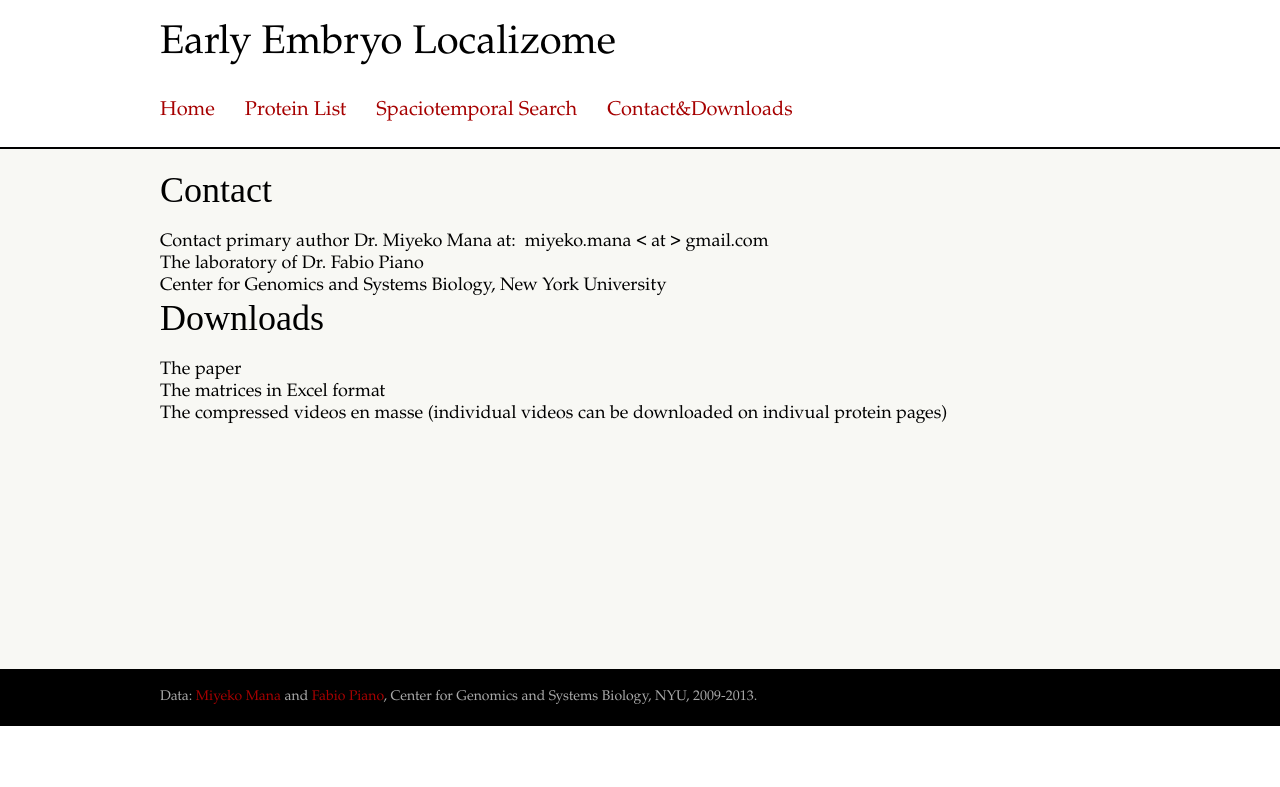
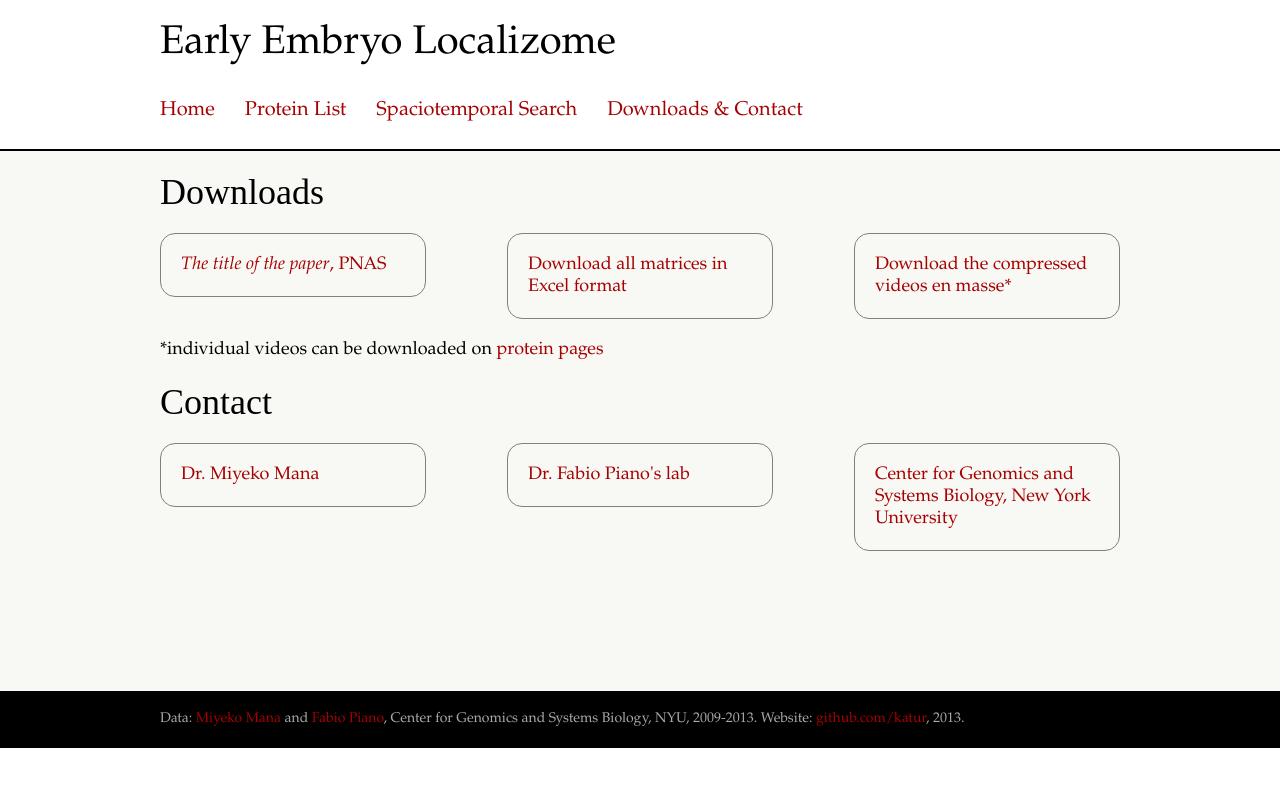
Before and after one commit to katur/localizome, a Django app: template website/templates/contact.html in a window 1280 px wide. Shown: the top 787 px of the page. Run offline with Django 3.2, Linux system fonts and the light colour scheme; the template is opened without the code that fills it, so the values that code supplies are empty; some libraries are stand-ins or nearby versions.

Commit message:
minor style changes

```diff
--- a/website/static/css/style.css
+++ b/website/static/css/style.css
@@ -1,34 +1,3 @@
-/* PAGE LAYOUT */
-html, body {
-	min-width: 100%;
-	margin: 0;
-}
-
-div#wrap_header, div#wrap_content, div#wrap_footer {
-	width: 100%;
-	clear: both;
-	float: left;
-	min-width: 1000px;
-}
-
-div#wrap_header {
-	background: white;
-	border-bottom: 2px solid black;
-}
-
-div#wrap_content {
-	background: #f8f8f4;
-}
-
-div#wrap_footer {
-	background: black;
-}
-
-div#header, div#content, div#footer {
-	width: 960px;
-	margin: 0 auto;
-}
-
 /* GLOBAL STYLES, including linkes, titles, fonts */
 
 /* add to parent elements when their children are floating
@@ -53,7 +22,6 @@ a {
 	text-decoration: none;
 	color: #A60000;
 }
-
 a:hover {
 	color: #FF7373;
 }
@@ -77,6 +45,42 @@ h2 {
 	font-weight: normal;
 	margin: 0;
 	padding-bottom: 20px;
+	clear: both;
+}
+
+/* PAGE LAYOUT */
+html, body {
+	min-width: 100%;
+	margin: 0;
+}
+
+div#wrap_header, div#wrap_content, div#wrap_footer {
+	width: 100%;
+	clear: both;
+	float: left;
+	min-width: 1000px;
+}
+
+div#wrap_header {
+	background: white;
+	border-bottom: 2px solid black;
+	/*-moz-box-shadow: 10px 10px 5px #888;
+	-webkit-box-shadow: 10px 10px 5px #888;
+	box-shadow: 0 10px 5px black;*/
+}
+
+div#wrap_content {
+	background: #f8f8f4;
+	padding-bottom: 20px;
+}
+
+div#wrap_footer {
+	background: black;
+}
+
+div#header, div#content, div#footer {
+	width: 960px;
+	margin: 0 auto;
 }
 
 /* HEADER, including MENU */
@@ -93,17 +97,14 @@ div#menu {
 div#menu a {
 	color: #A60000;
 	font-size: 20px;
-	/*font-variant: small-caps;
-	letter-spacing: 1px;*/
 	margin-right: 30px;
 	padding-bottom: 5px;
 	float: left;
+	border-bottom: 2px solid white; /* for spacing when none active */
 }
-
 div#menu a.active, div#menu a:hover {
 	border-bottom: 2px solid #A60000;
 }
-
 div#menu a.active:hover {
 	cursor: default;
 }
@@ -131,6 +132,29 @@ ul#protein_list li {
 }
 
 /* Specific to CONTACT page */
+div.contact_block {
+	float: left;
+	padding-bottom: 20px;
+}
+
 div.contact_block span {
-	margin: 0 0 20px 0;
+	padding-top: 20px;
+	float: left;
 }
+
+a.bubble_right {
+	margin-right: none;
+}
+
+a.bubble {
+	margin-right: 81px;
+}
+
+a.bubble, a.bubble_right {
+	float: left;
+	padding: 20px;
+	-moz-border-radius: 15px;
+	border-radius: 15px;
+	border: 1px solid gray;
+	width: 224px;
+}
--- a/website/templates/base.html
+++ b/website/templates/base.html
@@ -20,7 +20,7 @@
 				<a href="{{ url_home }}" {% if request.path == url_home %}class="active"{% endif %}>Home</a>
 				<a href="{{ url_protein_list }}" {% if request.path == url_protein_list %}class="active"{% endif %}>Protein List</a>
 				<a href="{{ url_spaciotemporal}}" {% if request.path == url_spaciotemporal %}class="active"{% endif %}>Spaciotemporal Search</a>
-				<a href="{{ url_contact }}" {% if request.path == url_contact %}class="active"{% endif %}>Contact&Downloads</a>
+				<a href="{{ url_contact }}" {% if request.path == url_contact %}class="active"{% endif %}>Downloads & Contact</a>
 			</div>
 		</div>
 	</div>
@@ -40,8 +40,8 @@
 	<div id="wrap_footer">
 		<!-- FOOTER -->
 		<div id="footer">
-			Data: <a href="">Miyeko Mana</a> and <a href="http://biology.as.nyu.edu/object/FabioPiano.html">Fabio Piano</a>, Center for Genomics and Systems Biology, NYU, 2009-2013.
-			<!--Website: <a href="http://katherineerickson.com">Katherine Erickson</a>, 2013.-->
+			Data: <a href="" target="blank">Miyeko Mana</a> and <a href="http://biology.as.nyu.edu/object/FabioPiano.html" target="blank">Fabio Piano</a>, Center for Genomics and Systems Biology, NYU, 2009-2013.
+			Website: <a href="https://github.com/katur/localizome" target="blank">github.com/katur</a>, 2013.
 		</div>
 	</div>
 </body>
--- a/website/templates/contact.html
+++ b/website/templates/contact.html
@@ -1,21 +1,23 @@
 {% extends "base.html" %}
 
 {% block page_title %}
-        Contact
+        Downloads
 {% endblock %}
 
 {% block content %}
 <div class="contact_block">
-	<span>Contact primary author Dr. Miyeko Mana at:&nbsp;&nbsp;miyeko.mana < at > gmail.com</span><br>
-	<span>The laboratory of Dr. Fabio Piano</span><br>
-	<span>Center for Genomics and Systems Biology, New York University</span>
+	<a class="bubble" href="http://www.pnas.org/content/early/2012/09/14/1211286109.short?rss=1&amp%3bssource=mfr" target="blank"><i>The title of the paper</i>, PNAS</a>
+	<a class="bubble" href="">Download all matrices in Excel format</a>
+	<a class="bubble_right" href="">Download the compressed videos en masse*</a>
+<span>*individual videos can be downloaded on <a href="{% url website.views.protein_list %}">protein pages</a></span>
 </div>
 
-<h2>Downloads</h2>
+<h2>Contact</h2>
 
 <div class="contact_block">
-	<span>The paper</span><br>
-	<span>The matrices in Excel format</span><br>
-	<span>The compressed videos en masse (individual videos can be downloaded on indivual protein pages)</span>
+	<a class="bubble" href="mailto:lalala" target="blank">Dr. Miyeko Mana <!--&nbsp;&nbsp;miyeko.mana < at > gmail.com--></a>
+	<a class="bubble" href="http://gunsalus-piano.bio.nyu.edu" target="blank">Dr. Fabio Piano's lab</a>
+	<a class="bubble_right" href="http://cgsb.as.nyu.edu/page/home" target="blank">Center for Genomics and Systems Biology, New York University</a>
 </div>
+
 {% endblock %}
--- a/website/templates/home.html
+++ b/website/templates/home.html
@@ -3,7 +3,7 @@
 {% block content %}
 Lorem ipsum dolor sit amet, consectetur adipisicing elit, sed do eiusmod tempor incididunt ut labore et dolore magna aliqua. Ut enim ad minim veniam, quis nostrud exercitation ullamco laboris nisi ut aliquip ex ea commodo consequat. Duis aute irure dolor in reprehenderit in voluptate velit esse cillum dolore eu fugiat nulla pariatur. Excepteur sint occaecat cupidatat non proident, sunt in culpa qui officia deserunt mollit anim id est laborum.
 <br><br>
-Below is our network. Click on a node to view the page for that protein.
+Click on a node to view page for that protein.
 <br><br>
 <img id="network" src="{{ STATIC_URL }}images/networkimagecropped.jpg">
 {% endblock %}
```
